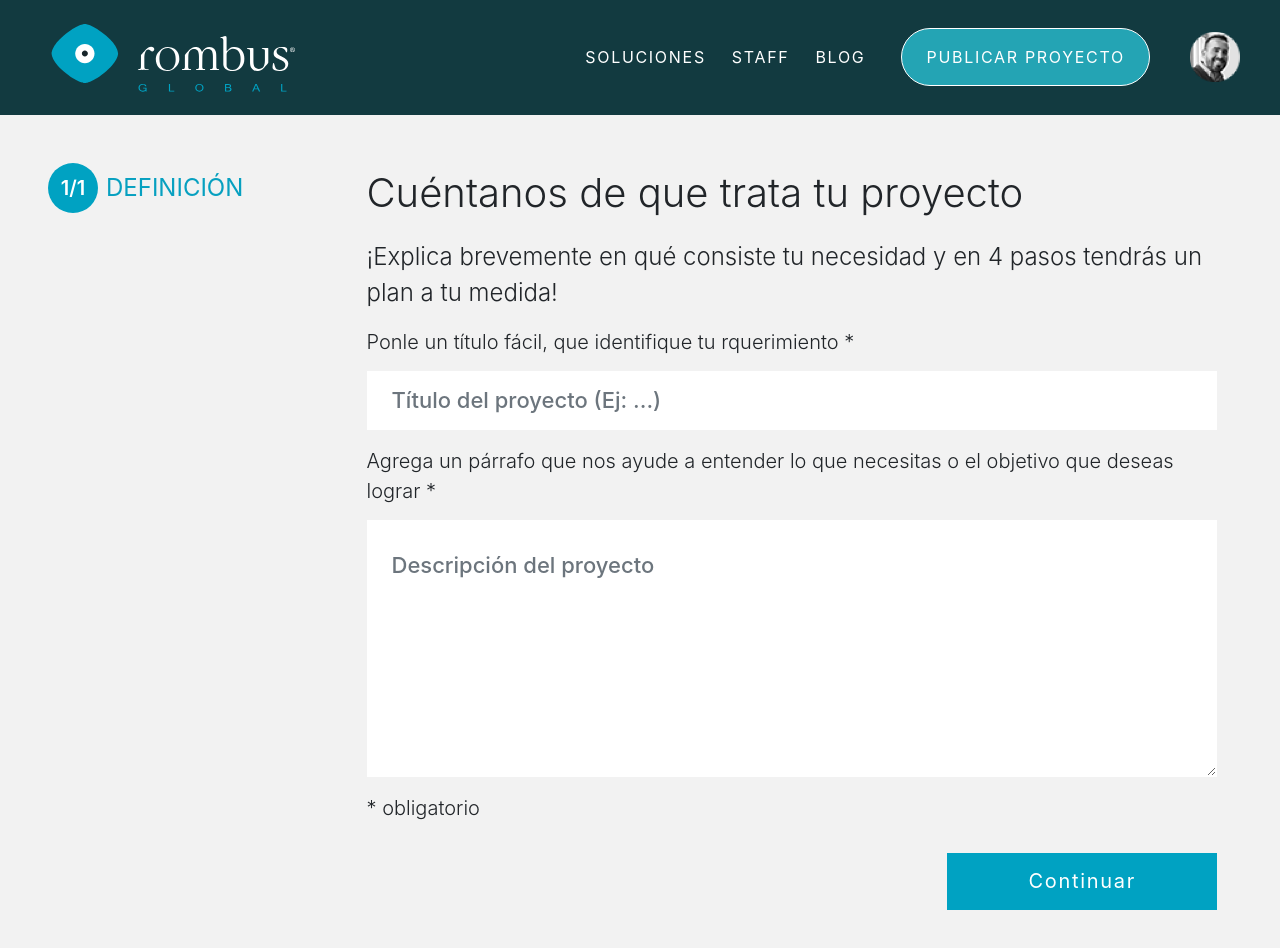
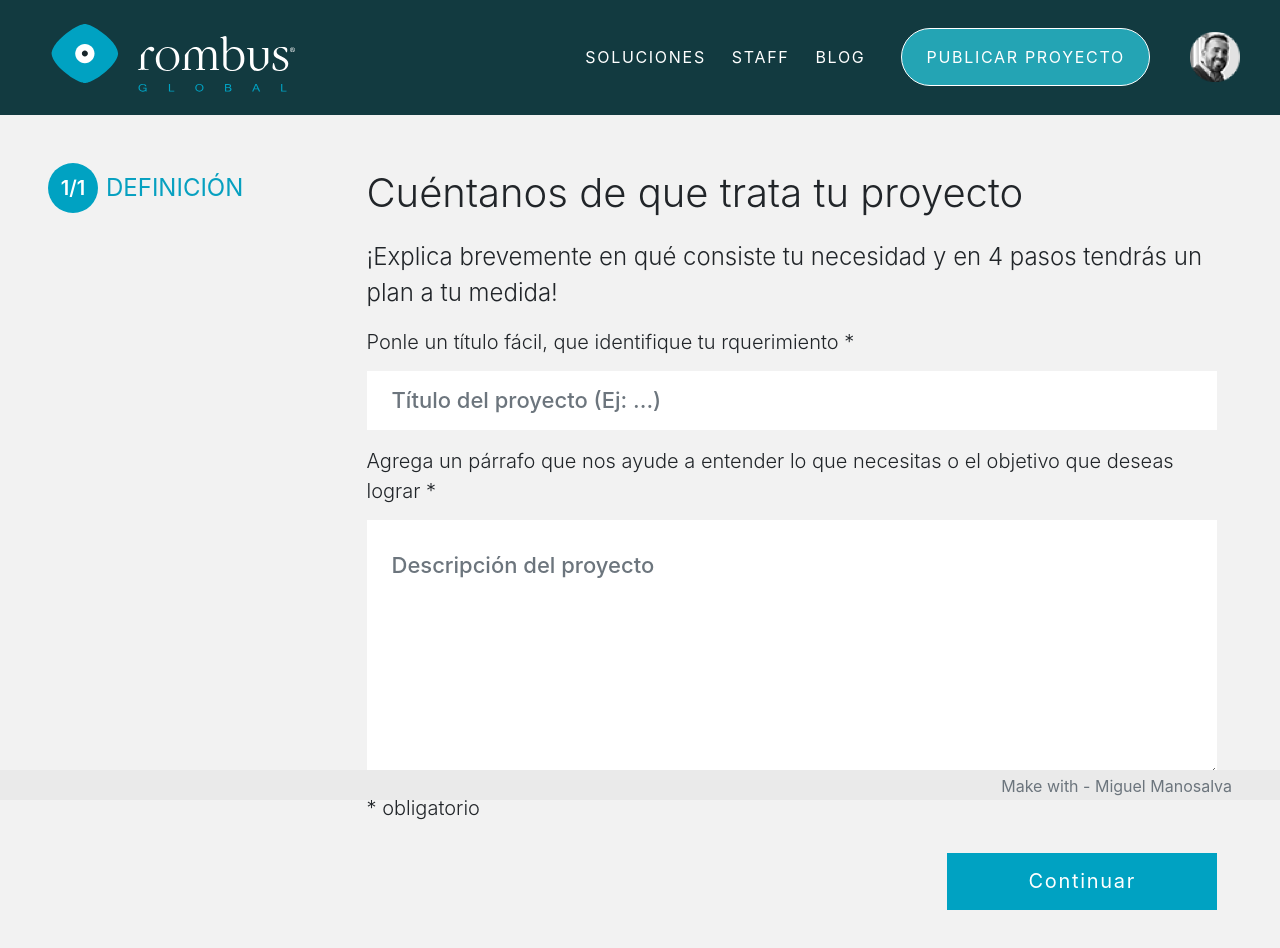
Before and after one commit to MiguelManosalva/appRombusGlobal, an Angular app: page /definicion in a window 1280 px wide. Shown: the top 948 px of the page. Built offline with nearby package versions, Linux system fonts and the light colour scheme.

Commit message:
Se agrega footer

```diff
--- a/src/app/app.component.html
+++ b/src/app/app.component.html
@@ -9,3 +9,4 @@
     </div>
   </div>
 </div>
+<app-footer></app-footer>
--- a/src/app/app.module.ts
+++ b/src/app/app.module.ts
@@ -16,6 +16,7 @@
 import { StepComponent } from './components/step/step.component';
 import { CategoriaEspecialidadComponent } from './pages/wizard-especialidad/categoria-especialidad/categoria-especialidad.component';
 import { HabilidadesComponent } from './pages/wizard-especialidad/habilidades/habilidades.component';
+import { FooterComponent } from './components/footer/footer.component';
 
 @NgModule({
   declarations: [
@@ -28,7 +29,8 @@
     ResumenComponent,
     StepComponent,
     CategoriaEspecialidadComponent,
-    HabilidadesComponent
+    HabilidadesComponent,
+    FooterComponent
   ],
   imports: [
     BrowserModule,
--- /dev/null
+++ b/src/app/components/footer/footer.component.html
@@ -0,0 +1,5 @@
+<footer>
+    <span class="py-1 px-5 text-muted d-block text-right">
+        Make with  - Miguel Manosalva
+    </span>
+</footer>
--- /dev/null
+++ b/src/app/components/footer/footer.component.ts
@@ -0,0 +1,16 @@
+import { Component, OnInit } from '@angular/core';
+
+@Component({
+  selector: 'app-footer',
+  templateUrl: './footer.component.html',
+  styles: [
+  ]
+})
+export class FooterComponent implements OnInit {
+
+  constructor() { }
+
+  ngOnInit(): void {
+  }
+
+}
--- a/src/styles.css
+++ b/src/styles.css
@@ -193,3 +193,13 @@
   border: 1px solid #c2c2c2;
   font-weight:bold;
 }
+
+/* Footer */
+footer{
+  background-color: #eaeaea;
+  position: fixed;
+   left:0px;
+   bottom:0px;
+   height:30px;
+   width:100%;
+}
```
